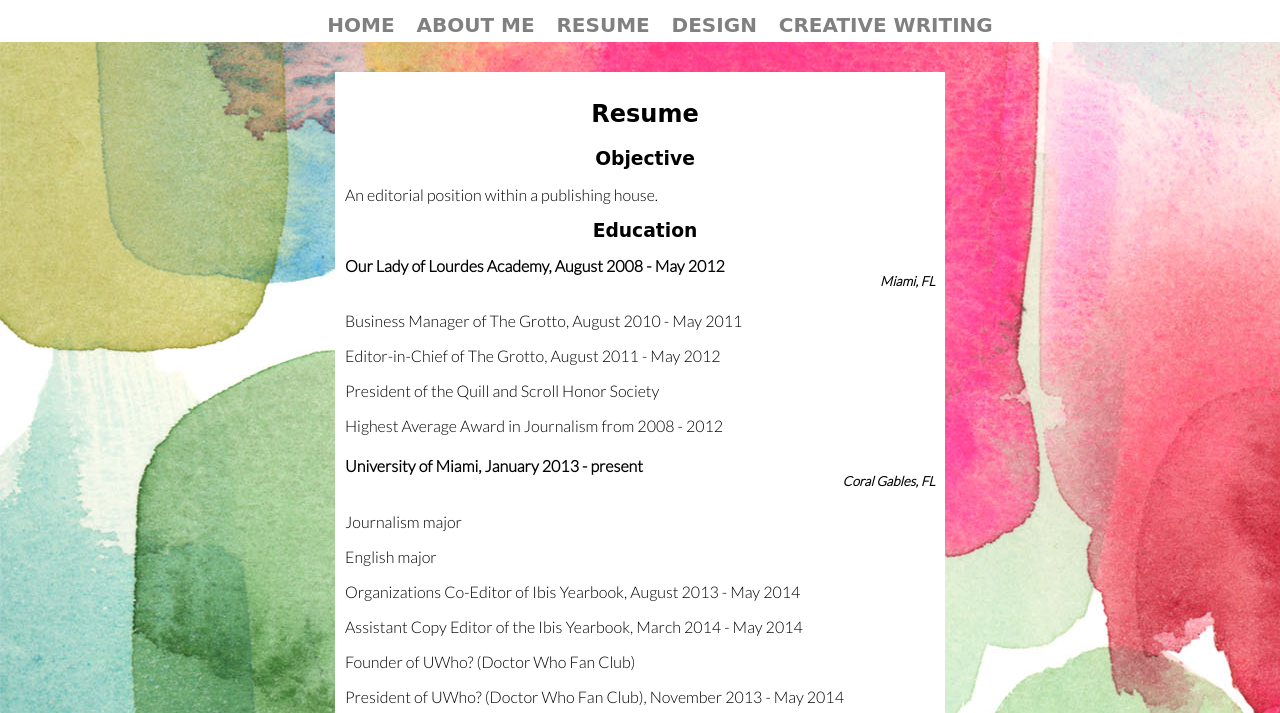
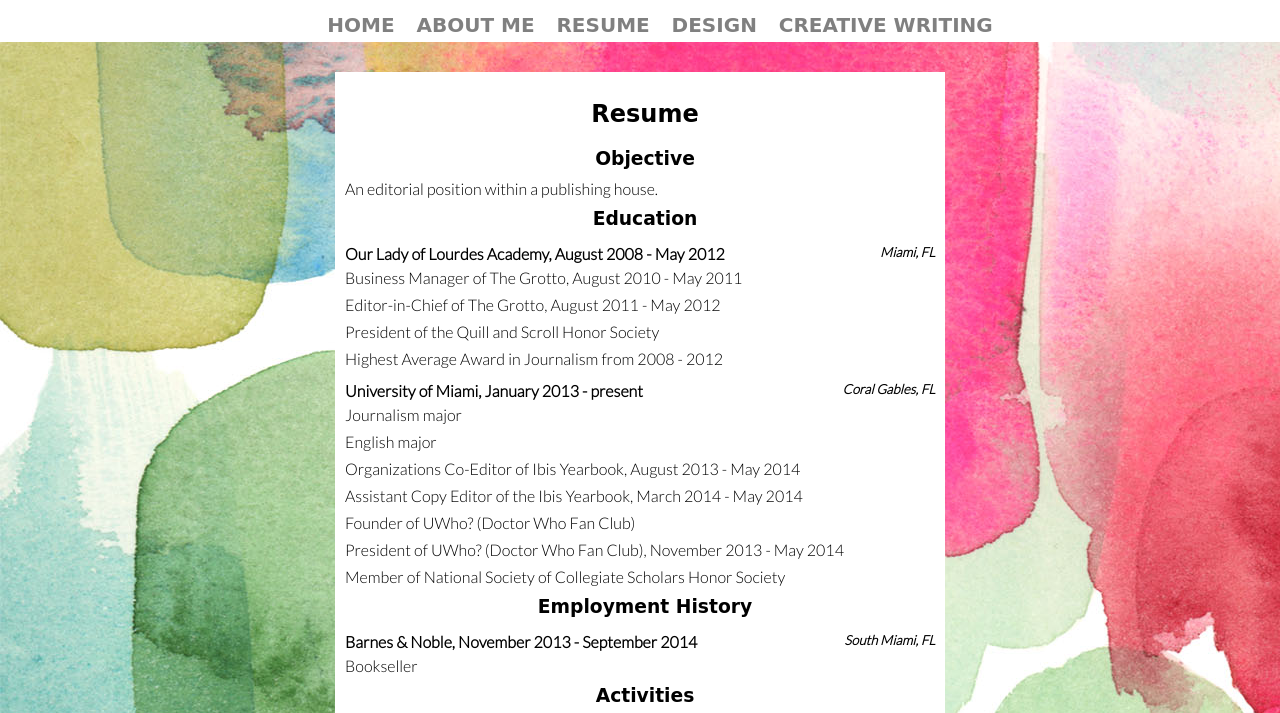
Before and after one commit to dianarodon/dianarodon.github.io, a plain HTML site: page resume.html in a window 1280 px wide. Shown: the part 66-779 px from the top of the page. Drawn offline with Linux system fonts and the light colour scheme; a web font is replaced by a local one.

Commit message:
Update web.css

```diff
--- a/web.css
+++ b/web.css
@@ -50,10 +50,6 @@ h2, h3 {
   font-family:'Megrim', cursive;
 }
 
-#Resume p {
-  clear: both;
-}
-
 #Resume h3 {
   margin-top: 10px;
   margin-bottom: 10px;
@@ -68,6 +64,14 @@ h4 {
 h5 {
   float: right;
   margin-right: 10px;
+  margin-top: 5px;
+  margin-bottom: 5px;
+}
+
+#Resume p {
+  clear: both;
+  margin-top: 8px;
+  margin-bottom: 8px;
 }
 
 .boxed {
```
